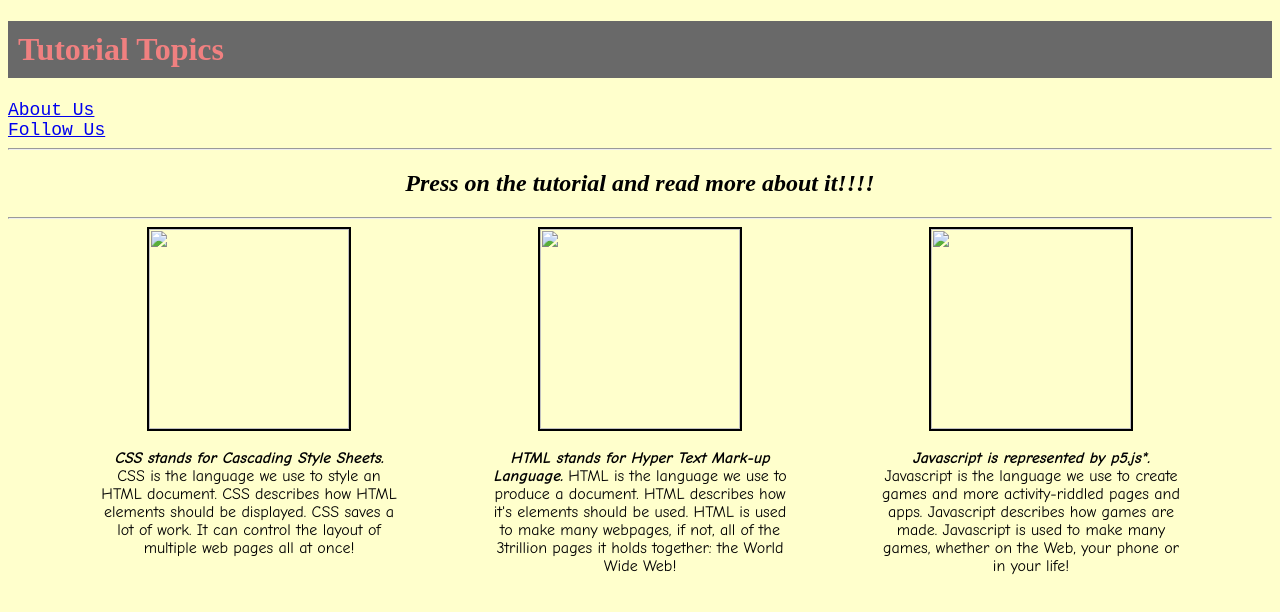
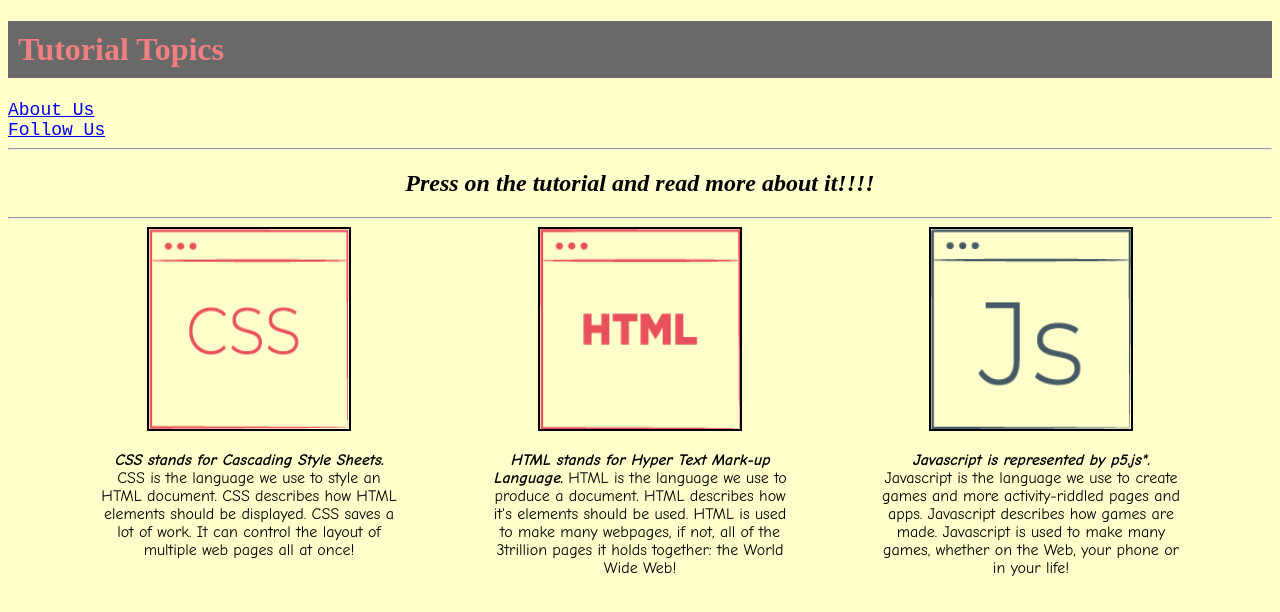
Before and after one commit to TsunamiUmsterk/aboutCode, a plain HTML site: page index.html in a window 1280 px wide. Drawn offline with Linux system fonts and the light colour scheme.

Commit message:
Update index.html

```diff
--- a/index.html
+++ b/index.html
@@ -62,7 +62,7 @@
 
 <div class="CSS">
     <a href="https://developer.mozilla.org/en-US/docs/Web/CSS">
-    <img src="images/css.png" width="200px" height="200px" />
+    <img src="css.png" width="200px" height="200px" />
 </a>
 
     <p><i><b>CSS stands for Cascading Style Sheets.</b></i>
@@ -76,7 +76,7 @@
 
 <div class="HTML">
     <a href="https://developer.mozilla.org/en-US/docs/Web/HTML">
-    <img src="images/html.png" width="200px" height="200px" />
+    <img src="html.png" width="200px" height="200px" />
 </a>
 
     <p><i><b>HTML stands for Hyper Text Mark-up Language.</b></i>
@@ -90,7 +90,7 @@
 
 <div class="Javascript">
     <a href="https://developer.mozilla.org/en-US/docs/Web/HTML">
-    <img src="images/javascript.png" width="200px" height="200px" />
+    <img src="javascript.png" width="200px" height="200px" />
 </a>
 
     <p><i><b>Javascript is represented by p5.js*.</b></i>
```
